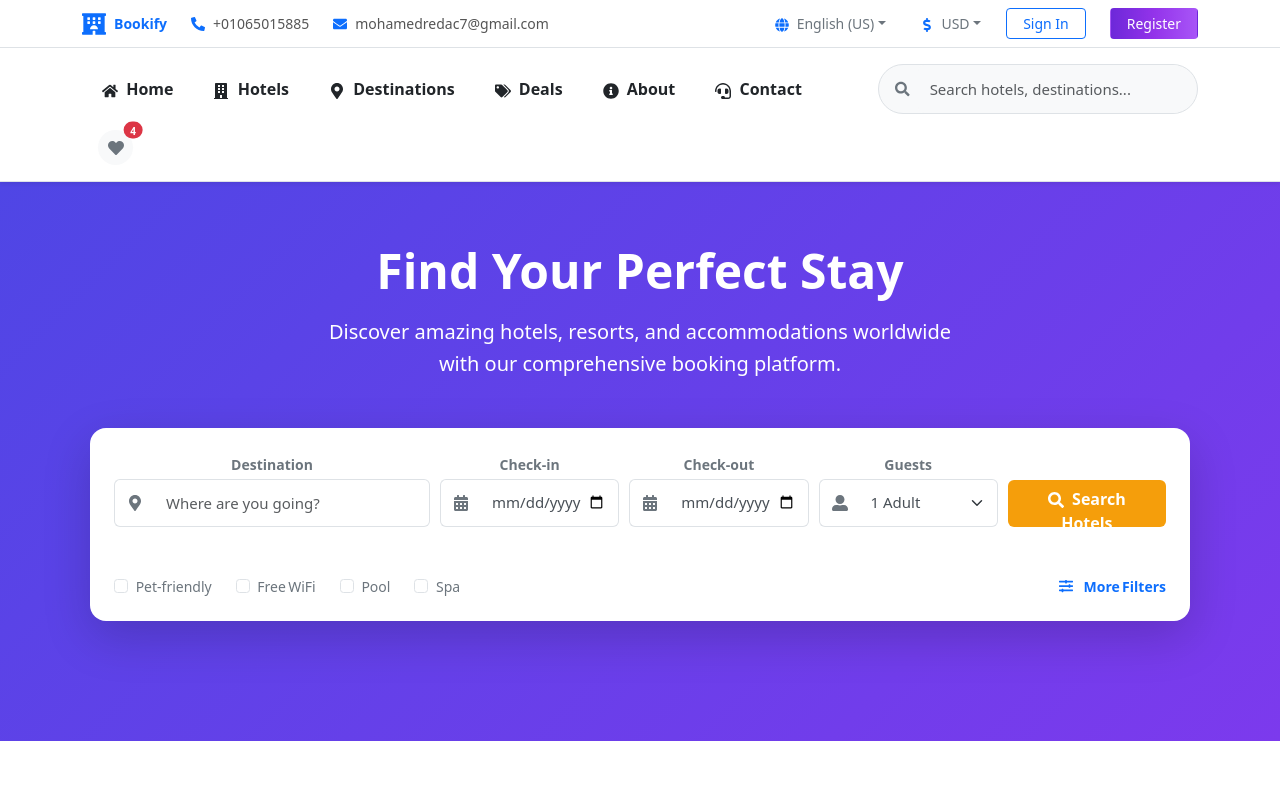
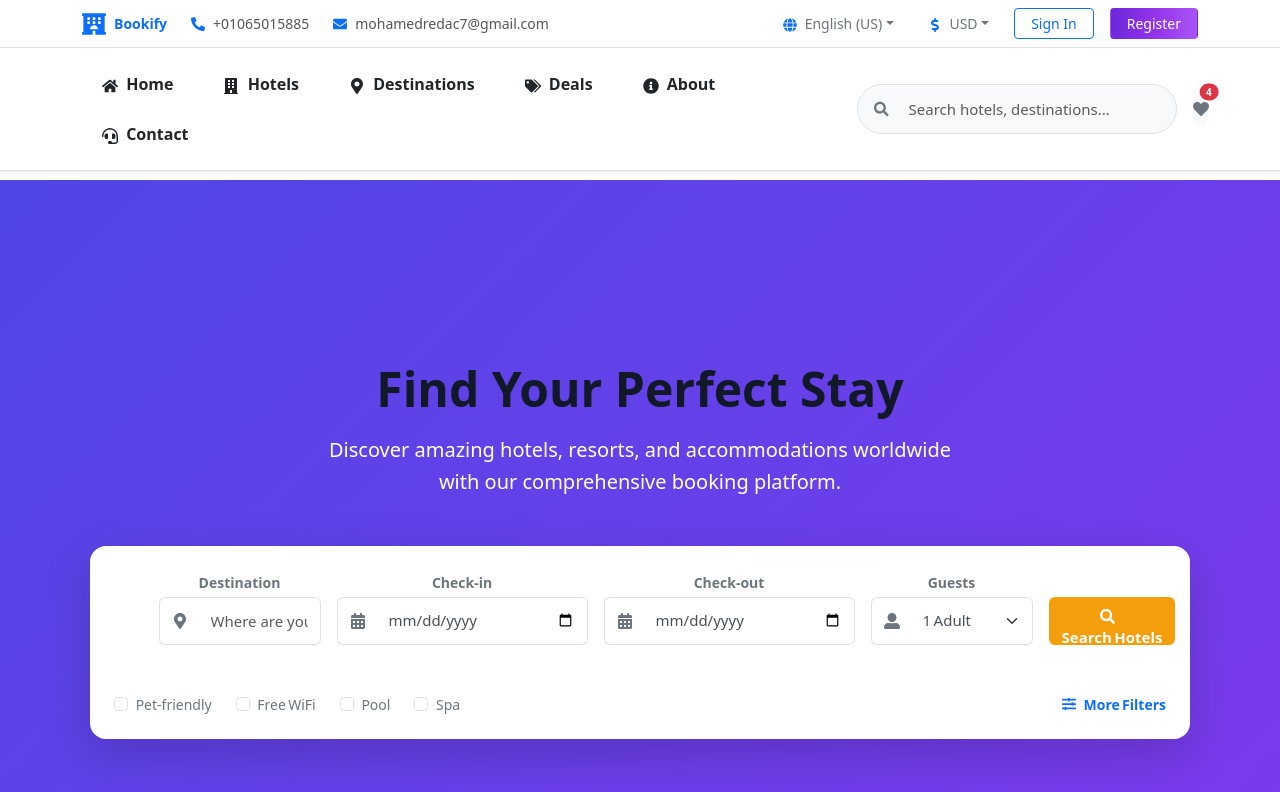
Before and after one commit to Mo-Reda77/hotel-booking-react, a React (Vite) app: page / in a window 1280 px wide. Shown: the top 792 px of the page. Built offline with nearby package versions, Linux system fonts and the light colour scheme; no server answers.

Commit message:
Update site changes

```diff
--- a/src/components/Hero.jsx
+++ b/src/components/Hero.jsx
@@ -8,7 +8,7 @@ export default function Hero() {
       style={{
         background: "linear-gradient(135deg, #4f46e5 0%, #7c3aed 100%)",
         minHeight: "60vh",
-        paddingTop: "60px",
+        paddingTop: "180px",
         paddingBottom: "120px",
       }}
     >
--- a/src/components/Navbar.jsx
+++ b/src/components/Navbar.jsx
@@ -1,7 +1,6 @@
-import React, { useState } from "react";
+import React, { useState, useEffect } from "react";
 import { Link } from "react-router-dom";
 import { Link as ScrollLink } from "react-scroll";
-
 import {
   FaHotel,
   FaPhoneAlt,
@@ -16,22 +15,34 @@ import {
   FaDollarSign,
   FaSearch,
   FaHeart,
+  FaBars,
+  FaTimes,
 } from "react-icons/fa";
 
 export default function Navbar() {
   const [lang, setLang] = useState("English (US)");
   const [currency, setCurrency] = useState("USD");
+  const [menuOpen, setMenuOpen] = useState(false);
+  const [scrolled, setScrolled] = useState(false);
+
+  // تأثير بسيط عند التمرير لإضافة ظل أقوى
+  useEffect(() => {
+    const handleScroll = () => setScrolled(window.scrollY > 40);
+    window.addEventListener("scroll", handleScroll);
+    return () => window.removeEventListener("scroll", handleScroll);
+  }, []);
 
   return (
     <header
-     className="border-bottom bg-white shadow-sm"
+      className={`bg-white border-bottom w-100 ${scrolled ? "shadow-lg" : "shadow-sm"}`}
       style={{
-          position: "sticky",
+        position: "fixed",
         top: 0,
-          zIndex: 999
+        left: 0,
+        right: 0,
+        zIndex: 1000,
       }}
     >
-
       {/* ======= Topbar ======= */}
       <div
         className="py-2 border-bottom small"
@@ -53,7 +64,7 @@ export default function Navbar() {
 
           {/* Right side */}
           <div className="d-flex align-items-center flex-wrap gap-3">
-            {/* ===== Language Dropdown ===== */}
+            {/* Language Dropdown */}
             <div className="dropdown">
               <button
                 className="btn btn-sm dropdown-toggle text-secondary"
@@ -64,25 +75,24 @@ export default function Navbar() {
               </button>
               <ul className="dropdown-menu">
                 <li>
-                  <button
-                    className="dropdown-item"
-                    onClick={() => setLang("English (US)")}
-                  >
+                  <button className="dropdown-item" onClick={() => setLang("English (US)")}>
                     🇬🇧 English (US)
                   </button>
                 </li>
                 <li>
-                  <button
-                    className="dropdown-item"
-                    onClick={() => setLang("Français")}
-                  >
+                  <button className="dropdown-item" onClick={() => setLang("Français")}>
                     🇫🇷 Français
+                  </button>
+                </li>
+                 <li>
+                  <button className="dropdown-item" onClick={() => setLang("العربية")}>
+                    🇪🇬 العربية
                   </button>
                 </li>
                   </ul>
             </div>
 
-            {/* ===== Currency Dropdown ===== */}
+            {/* Currency Dropdown */}
             <div className="dropdown">
               <button
                 className="btn btn-sm dropdown-toggle text-secondary"
@@ -93,41 +103,27 @@ export default function Navbar() {
               </button>
               <ul className="dropdown-menu">
                 <li>
-                  <button
-                    className="dropdown-item"
-                    onClick={() => setCurrency("USD")}
-                  >
+                  <button className="dropdown-item" onClick={() => setCurrency("USD")}>
                     USD – $
                   </button>
                 </li>
                 <li>
-                  <button
-                    className="dropdown-item"
-                    onClick={() => setCurrency("EGP")}
-                  >
+                  <button className="dropdown-item" onClick={() => setCurrency("EGP")}>
                     EGP – £
                   </button>
                 </li>
               </ul>
             </div>
 
-            {/* Buttons */}
-            {/* Buttons with navigation */}
-    <Link
-        to="/signin"
-        className="btn btn-sm btn-outline-primary px-3 me-2"
-        style={{ textDecoration: "none" }}
-    >
+            {/* Signin / Register */}
+            <Link to="/signin" className="btn btn-sm btn-outline-primary px-3">
               Sign In
             </Link>
-
             <Link
               to="/signup"
               className="btn btn-sm text-white px-3"
               style={{
-        background:
-          "linear-gradient(90deg,#6d28d9 0%,#9333ea 50%,#a855f7 100%)",
-        textDecoration: "none",
+                background: "linear-gradient(90deg,#6d28d9 0%,#9333ea 50%,#a855f7 100%)",
               }}
             >
               Register
@@ -138,19 +134,42 @@ export default function Navbar() {
 
       {/* ======= Main Navbar ======= */}
       <nav className="py-3">
-        <div className="container d-flex align-items-center justify-content-between flex-wrap gap-3">
-          {/* Menu items */}
-          <ul className="nav me-auto flex-wrap">
+        <div className="container d-flex justify-content-between align-items-center">
+          {/* ===== Burger button for mobile ===== */}
+          <button
+            className="btn d-md-none"
+            onClick={() => setMenuOpen(!menuOpen)}
+            aria-label="Toggle Menu"
+          >
+            {menuOpen ? <FaTimes size={22} /> : <FaBars size={22} />}
+          </button>
+
+          {/* ===== Menu items ===== */}
+          <ul
+            className={`nav flex-column flex-md-row align-items-md-center mb-0 ${
+              menuOpen ? "d-flex" : "d-none d-md-flex"
+            }`}
+            style={{
+              gap: "10px",
+              backgroundColor: menuOpen ? "#fff" : "transparent",
+              position: menuOpen ? "absolute" : "static",
+              top: menuOpen ? "70px" : "0",
+              left: 0,
+              right: 0,
+              padding: menuOpen ? "15px 25px" : "0",
+              borderBottom: menuOpen ? "1px solid #eee" : "none",
+              zIndex: 999,
+            }}
+          >
             <li className="nav-item mx-1">
               <Link to="/" className="nav-link fw-semibold text-dark">
                 <FaHome className="me-1" /> Home
               </Link>
             </li>
-
             <li className="nav-item mx-1">
               <ScrollLink
                 to="featured"
-              smooth={true}
+                smooth
                 duration={800}
                 offset={-70}
                 className="nav-link fw-semibold text-dark"
@@ -159,11 +178,10 @@ export default function Navbar() {
                 <FaBuilding className="me-1" /> Hotels
               </ScrollLink>
             </li>
-
             <li className="nav-item mx-1">
               <ScrollLink
                 to="destinations"
-              smooth={true}
+                smooth
                 duration={800}
                 offset={-70}
                 className="nav-link fw-semibold text-dark"
@@ -172,11 +190,10 @@ export default function Navbar() {
                 <FaMapMarkerAlt className="me-1" /> Destinations
               </ScrollLink>
             </li>
-
             <li className="nav-item mx-1">
               <ScrollLink
                 to="deals"
-              smooth={true}
+                smooth
                 duration={800}
                 offset={-70}
                 className="nav-link fw-semibold text-dark"
@@ -185,12 +202,10 @@ export default function Navbar() {
                 <FaTags className="me-1" /> Deals
               </ScrollLink>
             </li>
-
-          {/* About & Contact */}
             <li className="nav-item mx-1">
               <ScrollLink
                 to="about"
-              smooth={true}
+                smooth
                 duration={800}
                 offset={-70}
                 className="nav-link fw-semibold text-dark"
@@ -199,11 +214,10 @@ export default function Navbar() {
                 <FaInfoCircle className="me-1" /> About
               </ScrollLink>
             </li>
-
             <li className="nav-item mx-1">
               <ScrollLink
                 to="contact"
-              smooth={true}
+                smooth
                 duration={800}
                 offset={-70}
                 className="nav-link fw-semibold text-dark"
@@ -214,7 +228,9 @@ export default function Navbar() {
             </li>
           </ul>
 
-          {/* Search box */}
+                     {/* ===== Search & Favorite (Desktop only) ===== */}
+          <div className="d-none d-md-flex align-items-center gap-3 ms-3">
+            {/* Search Box */}
             <form
               className="d-flex align-items-center border rounded-pill bg-light px-3"
               style={{ flex: "0 0 320px", maxWidth: "320px", minWidth: "220px" }}
@@ -228,8 +244,7 @@ export default function Navbar() {
               />
             </form>
 
-          {/* Favorite icon */}
-          <div className="d-flex align-items-center gap-3 ms-3">
+            {/* Favorite Icon */}
             <div
               className="position-relative rounded-circle bg-light d-flex justify-content-center align-items-center"
               style={{ width: "35px", height: "35px", cursor: "pointer" }}
--- a/src/components/SearchForm.jsx
+++ b/src/components/SearchForm.jsx
@@ -18,12 +18,9 @@ export default function SearchForm() {
   return (
     <form onSubmit={(e) => e.preventDefault()}>
       {/* ===== صف الحقول ===== */}
-      <div
-        className="d-flex align-items-end justify-content-between flex-wrap"
-        style={{ gap: "10px" }}
-      >
+      <div className="row g-3 align-items-end justify-content-center">
         {/* Destination */}
-        <div style={{ flex: "1 1 30%" }}>
+        <div className="col-lg-2 col-md-6 col-sm-12">
           <label className="form-label fw-semibold text-secondary mb-1">
             Destination
           </label>
@@ -42,10 +39,10 @@ export default function SearchForm() {
           </div>
         </div>
 
-        {/* Check-in */}
-        <div style={{ flex: "1 1 17%" }}>
+        {/* Check‑in */}
+        <div className="col-lg-3 col-md-4 col-sm-6">
           <label className="form-label fw-semibold text-secondary mb-1">
-            Check-in
+            Check‑in
           </label>
           <div className="input-group">
             <span className="input-group-text bg-white border-end-0">
@@ -61,10 +58,10 @@ export default function SearchForm() {
           </div>
         </div>
 
-        {/* Check-out */}
-        <div style={{ flex: "1 1 17%" }}>
+        {/* Check‑out */}
+        <div className="col-lg-3 col-md-4 col-sm-6">
           <label className="form-label fw-semibold text-secondary mb-1">
-            Check-out
+            Check‑out
           </label>
           <div className="input-group">
             <span className="input-group-text bg-white border-end-0">
@@ -81,7 +78,7 @@ export default function SearchForm() {
         </div>
 
         {/* Guests */}
-        <div style={{ flex: "1 1 17%" }}>
+        <div className="col-lg-2 col-md-4 col-sm-6">
           <label className="form-label fw-semibold text-secondary mb-1">
             Guests
           </label>
@@ -95,26 +92,26 @@ export default function SearchForm() {
               onChange={(e) => setGuests(e.target.value)}
               style={{ height: fieldHeight }}
             >
-              <option>1 Adult</option>
-              <option>2 Adults</option>
-              <option>3 Adults</option>
+              <option>1 Adult</option>
+              <option>2 Adults</option>
+              <option>3 Adults</option>
               <option>Family</option>
             </select>
           </div>
         </div>
 
         {/* زر البحث */}
-        <div style={{ flex: "1 1 15%" }}>
+        <div className="col-lg-1 col-md-6 col-sm-12 d-grid">
           <button
-            className="btn fw-bold text-white w-100"
+            className="btn fw-bold text-white"
             style={{
               backgroundColor: "#f59e0b",
-              height: 47,
-
+              height: fieldHeight,
+              fontSize: "15px",
             }}
           >
             <FaSearch className="me-2" />
-            Search Hotels
+            Search Hotels
           </button>
         </div>
       </div>
@@ -136,11 +133,13 @@ export default function SearchForm() {
             <input type="checkbox" className="form-check-input me-1" /> Spa
           </label>
         </div>
+
         <div
-          className="text-primary fw-semibold d-flex align-items-center"
+          className="text-primary fw-semibold d-flex align-items-center mt-3 mt-md-0"
           style={{ cursor: "pointer", fontSize: "14px" }}
         >
-          <FaSlidersH className="me-2" /> More Filters
+          <FaSlidersH className="me-2" />
+          More Filters
         </div>
       </div>
     </form>
--- a/src/index.css
+++ b/src/index.css
@@ -1,46 +1,57 @@
+/* ============================
+   1. الأساسيات العامة
+============================ */
+
 :root {
-  font-family: system-ui, Avenir, Helvetica, Arial, sans-serif;
+  font-family: "Poppins", system-ui, Avenir, Helvetica, Arial, sans-serif;
   line-height: 1.5;
   font-weight: 400;
-
-  color-scheme: light dark;
-  color: rgba(255, 255, 255, 0.87);
-  background-color: #242424;
+  color: #213547;
+  background-color: #ffffff;
 
   font-synthesis: none;
   text-rendering: optimizeLegibility;
   -webkit-font-smoothing: antialiased;
   -moz-osx-font-smoothing: grayscale;
 }
-html, body, #root {
+
+html,
+body,
+#root {
   height: 100%;
   width: 100%;
   margin: 0;
   padding: 0;
 }
+
 html {
   scroll-behavior: smooth;
-}
-a {
-  font-weight: 500;
-  color: #646cff;
-  text-decoration: inherit;
-}
-a:hover {
-  color: #535bf2;
 }
 
 body {
   margin: 0;
-  display: flex;
-  place-items: center;
+  padding-top: 180px;
   min-width: 320px;
   min-height: 100vh;
+  display: block;
+  background-color: #fff;
+  color: #213547;
 }
 
-h1 {
-  font-size: 3.2em;
-  line-height: 1.1;
+/* ============================
+   2. الروابط والأزرار الأساسية
+============================ */
+
+a {
+  font-weight: 500;
+  color: #4f46e5;
+  text-decoration: none;
+  transition: color 0.3s ease;
+}
+
+a:hover {
+  color: #4338ca;
+  text-decoration: none;
 }
 
 button {
@@ -50,22 +61,27 @@ button {
   font-size: 1em;
   font-weight: 500;
   font-family: inherit;
-  background-color: #1a1a1a;
   cursor: pointer;
-  transition: border-color 0.25s;
+  transition: all 0.25s ease;
 }
+
 button:hover {
-  border-color: #646cff;
+  opacity: 0.9;
 }
+
 button:focus,
 button:focus-visible {
-  outline: 4px auto -webkit-focus-ring-color;
+  outline: 2px solid #6366f1;
+  outline-offset: 2px;
 }
 
+/* ============================
+   3. الحقول والنماذج
+============================ */
 
 .input-group-text {
   border-right: none !important;
-  background-color: #fff !important;
+  background-color: #ffffff !important;
 }
 
 .form-control,
@@ -79,22 +95,98 @@ button:focus-visible {
 .form-control:focus,
 .form-select:focus {
   box-shadow: none !important;
-  border-color: #d1d5db !important;
+  border-color: #cbd5e1 !important;
 }
 
 label.form-label {
   font-size: 14px !important;
+  margin-bottom: 4px !important;
 }
 
-@media (prefers-color-scheme: light) {
-  :root {
-    color: #213547;
-    background-color: #ffffff;
+/* ============================
+   4. العناوين
+============================ */
+
+h1,
+h2,
+h3,
+h4,
+h5 {
+  font-weight: 700;
+  color: #111827;
+  margin-bottom: 0.5rem;
+}
+
+/* ============================
+   5. النافبار الثابت
+============================ */
+
+header {
+  transition: box-shadow 0.3s ease, background-color 0.3s ease;
+}
+
+header.sticky {
+  box-shadow: 0 2px 8px rgba(0, 0, 0, 0.08);
+}
+
+/* ============================
+   6. تحسين التجاوب للشاشات الصغيرة
+============================ */
+
+@media (max-width: 768px) {
+  .nav {
+    flex-direction: column !important;
+    align-items: flex-start !important;
   }
-  a:hover {
-    color: #747bff;
+
+  .nav-link {
+    width: 100%;
+    padding: 8px 0;
+    border-bottom: 1px solid #eee;
   }
-  button {
-    background-color: #f9f9f9;
+
+  .btn {
+    font-size: 14px !important;
+  }
+  label.form-label {
+    font-size: 13px !important;
+  }
+
+  header {
+    background-color: #fff;
   }
 }
+
+/* ============================
+   7. الوضع الداكن تلقائي إذا طلب النظام
+============================ */
+
+@media (prefers-color-scheme: dark) {
+  :root {
+    color: #f3f4f6;
+    background-color: #1f2937;
+  }
+
+  a {
+    color: #818cf8;
+  }
+
+  a:hover {
+    color: #a5b4fc;
+  }
+
+  button {
+    background-color: #374151;
+    color: #fff;
+  }
+
+  .form-control,
+  .form-select {
+    background-color: #374151 !important;
+    color: #e5e7eb !important;
+  }
+
+  .input-group-text {
+    background-color: #1f2937 !important;
+  }
+}
```
Lines whose indentation alone changed are shown as unchanged.
